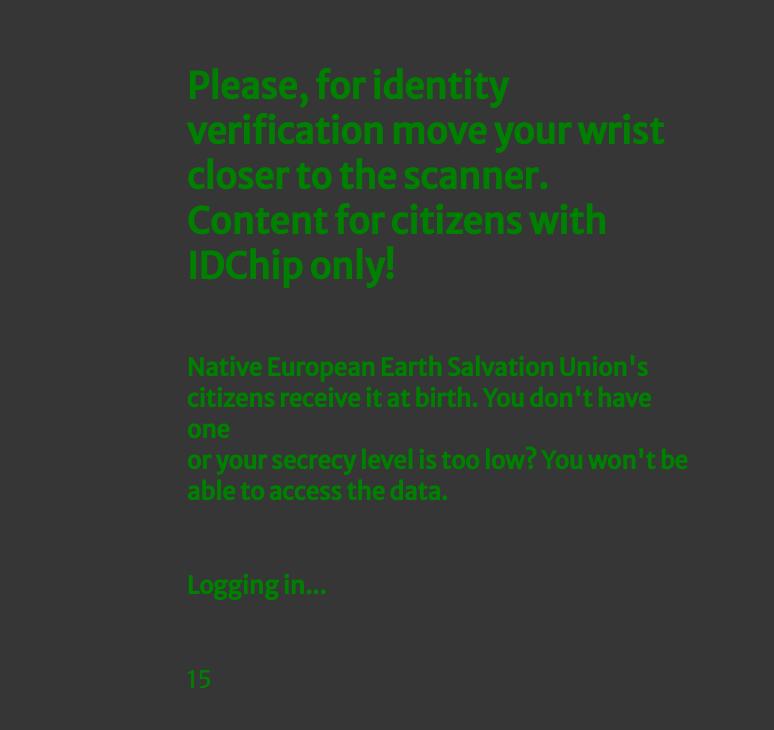
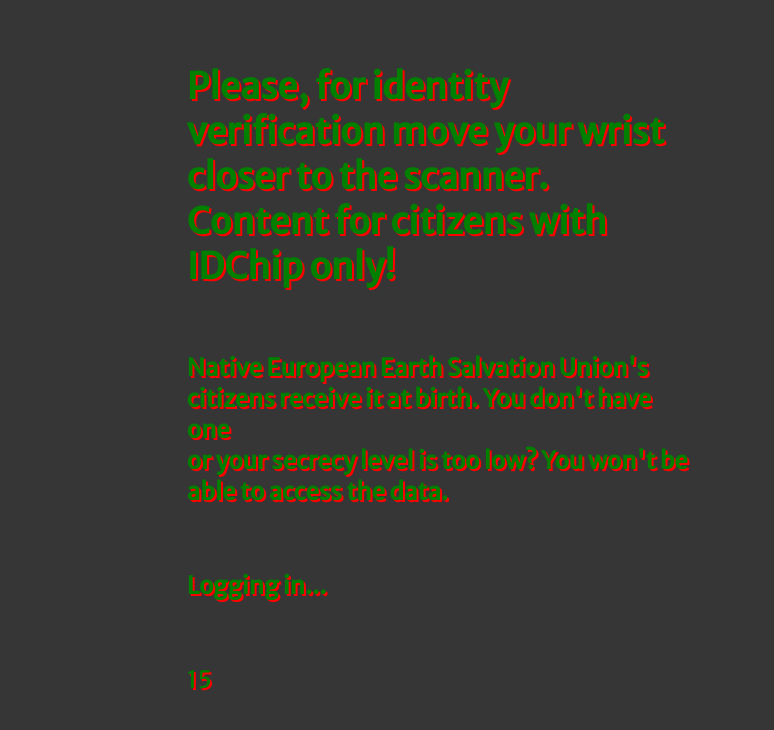
Before and after one commit to AMarkowska/amarkowska.github.io, a plain HTML site: page index.html in a window 1280 px wide. Shown: the full height of the page, 506-1280 px from the left. Drawn offline with Linux system fonts and the light colour scheme.

Commit message:
drop dhadow

```diff
--- a/stylesheet.css
+++ b/stylesheet.css
@@ -6,6 +6,7 @@ body{
   display: inline-block;
   float: left;
   margin: 0;
+  text-shadow: 2px 2px #ff0000;
 }
 
 @import url('https://fonts.googleapis.com/css?family=Merriweather&display=swap');
```
